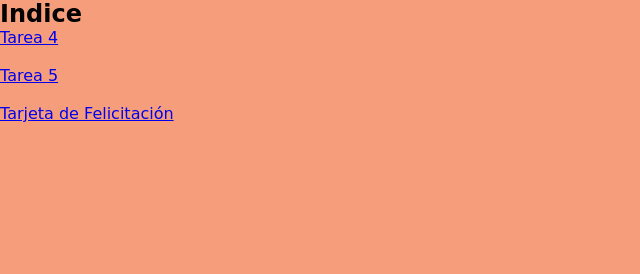
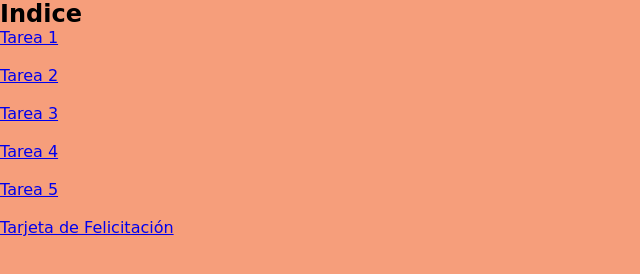
Before and after one commit to evelynmonreal/tareaaw, a plain HTML site: page index.html in a window 1280 px wide. Shown: the whole page, without its empty margins (0-640 px from the left). Drawn offline with Linux system fonts and the light colour scheme.

Commit message:
Add files via upload

```diff
--- a/index.html
+++ b/index.html
@@ -9,6 +9,18 @@
 <body>
     <ul>
         <h2>Indice</h2>
+        <li class="nav-item">
+            <a class="nav-link" href="01_TareaJS.html" >Tarea 1</a>
+        </li>
+        <br>
+        <li class="nav-item">
+            <a class="nav-link" href="02_TareaJS.html">Tarea 2</a>
+        </li>
+        <br>
+        <li class="nav-item">
+            <a class="nav-link" href="03_TareaJS.html">Tarea 3</a>
+        </li>
+        <br>
         <li class="nav-item">
             <a class="nav-link" href="04_TareaJS.html" >Tarea 4</a>
         </li>
```
